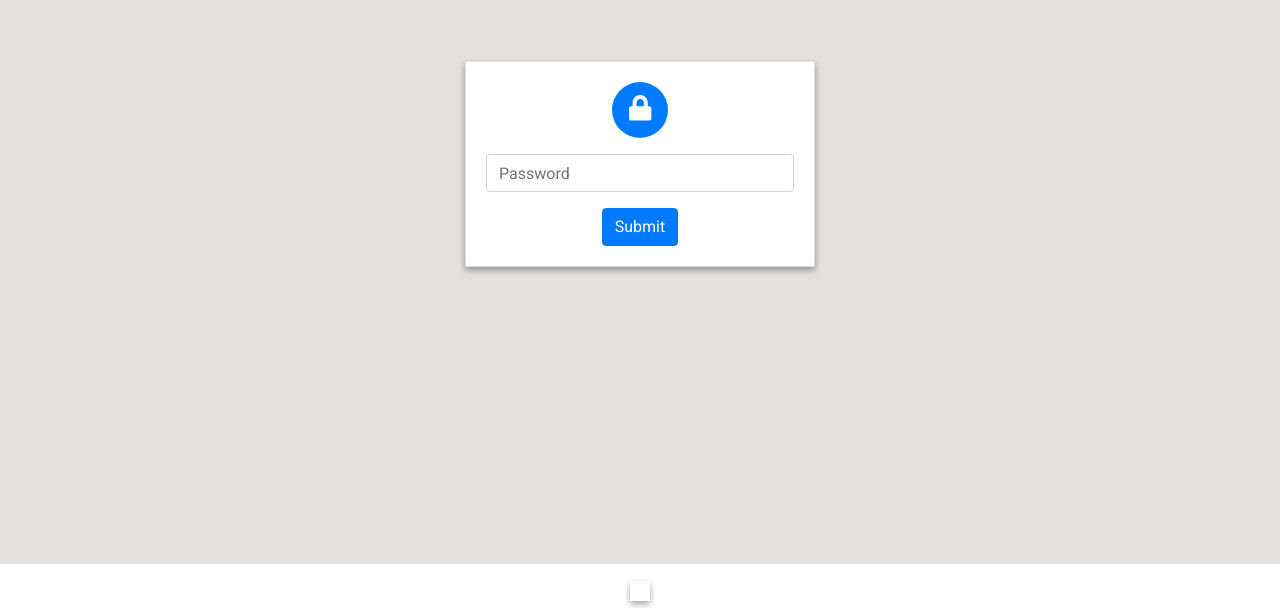
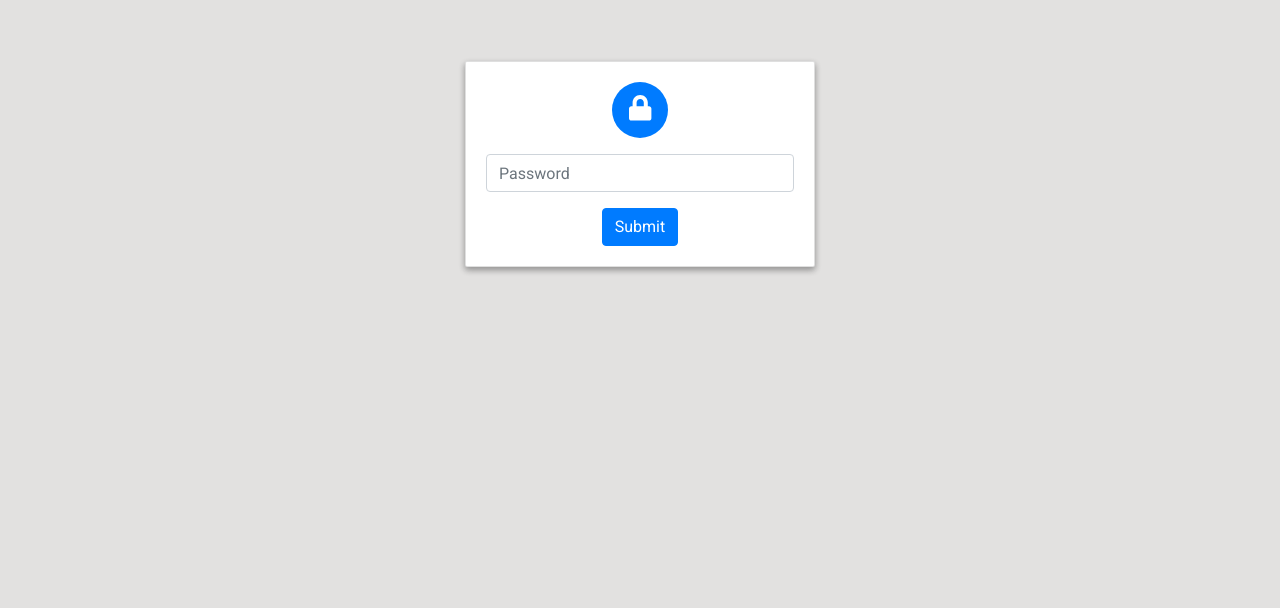
Before and after one commit to loic-martinez-freelance/home-wake-on-lan, a React app in the folder client/: page / in a window 1280 px wide. Shown: the part 236-844 px from the top of the page. Built offline with nearby package versions, Linux system fonts and the light colour scheme.

Commit message:
Fixes to the message component

```diff
--- a/client/src/Components/Message/index.tsx
+++ b/client/src/Components/Message/index.tsx
@@ -10,11 +10,13 @@ const Message = ({
   const [messageVisibility, setMessageVisibility] = useState(false)
 
   useEffect(() => {
-    setTimeout(() => {
-      setMessageVisibility(false)
-    }, 5000)
+    if (message !== '') {
+      setTimeout(() => {
+        setMessageVisibility(false)
+      }, 5000)
 
-    setMessageVisibility(true)
+      setMessageVisibility(true)
+    }
   }, [message])
 
   return (
--- a/client/src/index.css
+++ b/client/src/index.css
@@ -3,6 +3,7 @@ body,
 #root {
   height: 100%;
   overflow: hidden;
+  background-color: #e2e1e0;
 }
 
 body {
@@ -15,10 +16,6 @@ body {
 .btn.disabled,
 .btn:disabled {
   opacity: 0.15;
-}
-
-#root {
-  background-color: #e2e1e0;
 }
 
 .rounded-icon {
@@ -42,11 +39,13 @@ body {
   width: 100%;
   bottom: -44px;
   text-align: center;
-  transition: 0.5s bottom cubic-bezier(0.23, 1, 0.32, 1);
+  opacity: 0;
+  transition: opacity 0.5s, 0.5s bottom cubic-bezier(0.23, 1, 0.32, 1);
 }
 
 .message.show {
   bottom: 0;
+  opacity: 1;
 }
 
 .message > div {
```
